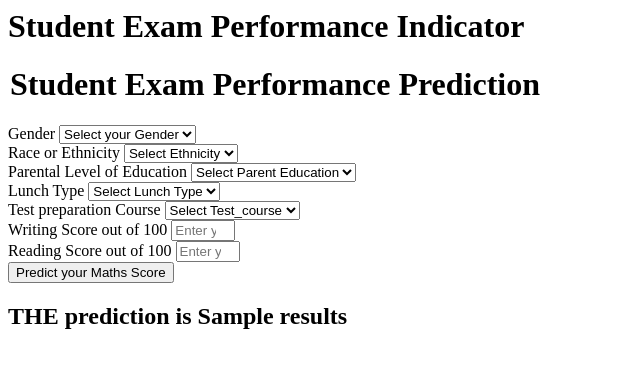
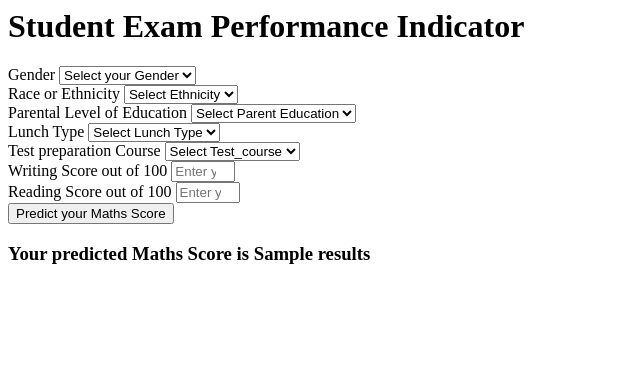
Before and after one commit to chandima2000/end-to-end-data-science-project, a Flask app: template templates/home.html in a window 1280 px wide. Shown: the top 368 px of the page, without its empty margins (0-640 px from the left). Run offline with Flask 3, Linux system fonts and the light colour scheme; the template is opened without the code that fills it: most values are stand-ins (such as "Sample title", 1, 10 or a date in 2020).

Commit message:
update template files

```diff
--- a/templates/home.html
+++ b/templates/home.html
@@ -4,9 +4,7 @@
        <h1>Student Exam Performance Indicator</h1>
 
        <form action="{{ url_for('predict')}}" method="post">
-        <h1>
-            <legend>Student Exam Performance Prediction</legend>
-        </h1>
+
         <div class="mb-3">
             <label class="form-label">Gender</label>
             <select class="form-control" name="gender" placeholder="Enter you Gender" required>
@@ -104,8 +102,8 @@
             <input class="btn btn-primary" type="submit" value="Predict your Maths Score" required />
         </div>
     </form>
-    <h2>
-       THE  prediction is {{results}}
-    </h2>
+    <h3>
+       Your predicted Maths Score is {{results}}
+    </h3>
    <body>
 </html>
--- a/templates/indext.html
+++ b/templates/index.html
@@ -7,5 +7,6 @@
 </head>
 <body>
     <h1>Home Page</h1>
+    <p>Go to the <a href="/predict">prediction</a> page</p>
 </body>
 </html>
```
